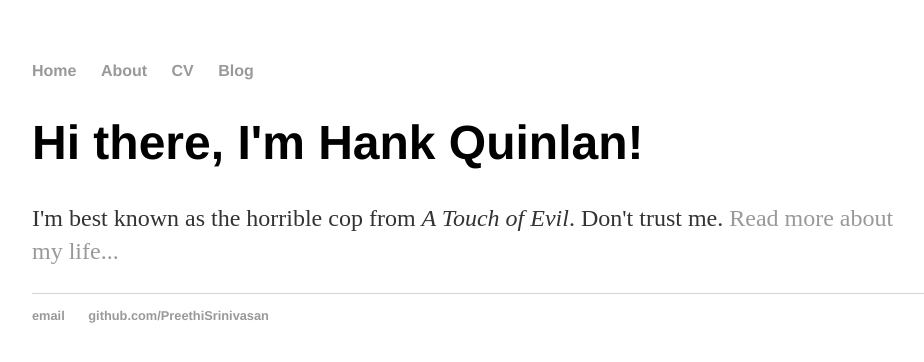
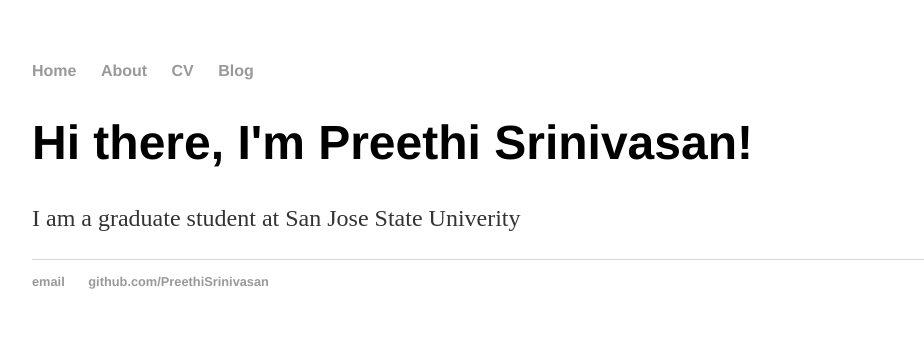
Before and after one commit to mrajesh971/mrajesh971.github.io, a Jekyll site: the page built from index.html, in a window 1280 px wide. Shown: the top 362 px of the page, without its empty margins (160-1084 px from the left). Built offline with Jekyll 4.4.1, drawn with Linux system fonts in a browser that asks for light colours.

Commit message:
Update index.html

```diff
--- a/index.html
+++ b/index.html
@@ -1,9 +1,9 @@
 ---
 layout: default
-title: Hank Quinlan, Horrible Cop
+title: Preethi Srinivasan
 ---
 
 		<div class="blurb">
-			<h1>Hi there, I'm Hank Quinlan!</h1>
-			<p>I'm best known as the horrible cop from <em>A Touch of Evil</em>. Don't trust me. <a href="/about">Read more about my life...</a></p>
+			<h1>Hi there, I'm Preethi Srinivasan!</h1>
+			<p>I am a graduate student at San Jose State Univerity</p>
 		</div>
```
